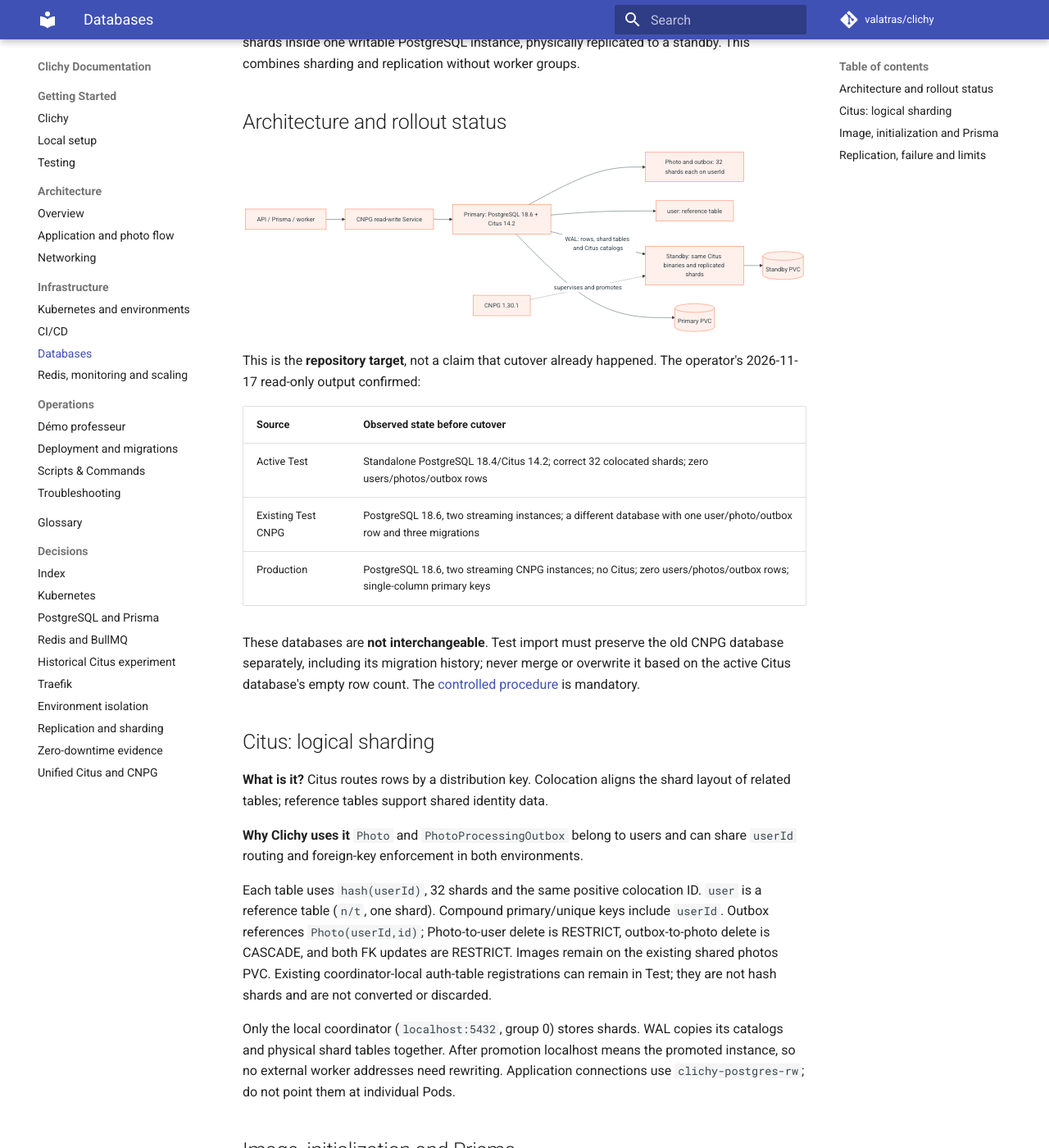
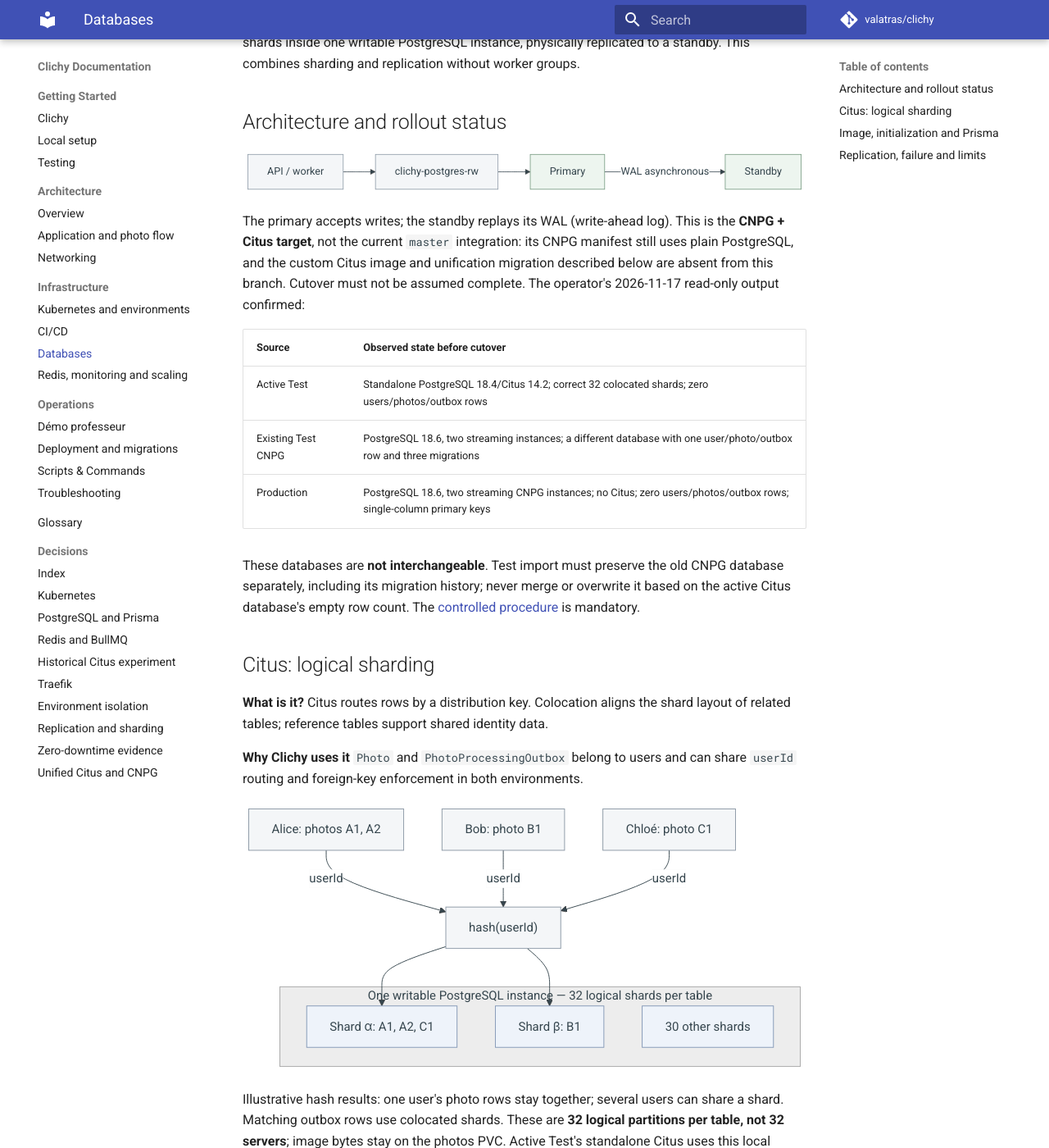
Before and after one commit to Valatras/clichy, an MkDocs documentation site: the page built from docs/infrastructure/databases.md, in a window 1280 px wide and 1400 px high, scrolled down 233 px. Shown: the whole window at 82% size. Built offline with MkDocs 1.6.1 and Material for MkDocs 9.7.7, drawn with Linux system fonts in a browser that asks for light colours; comment, search, counter and statistics services are not loaded; some of the changed text lies outside the part shown.

Commit message:
docs: update architecture diagrams and improve migration references in documentation

````diff
--- a/docs/infrastructure/databases.md
+++ b/docs/infrastructure/databases.md
@@ -11,17 +11,19 @@ replicated to a standby. This combines sharding and replication without worker g
 
 ```mermaid
 flowchart LR
-  App[API / Prisma / worker] --> RW[CNPG read-write Service]
-  RW --> Primary[Primary: PostgreSQL 18.6 + Citus 14.2]
-  Primary --> Shards[Photo and outbox: 32 shards each on userId]
-  Primary --> Users[user: reference table]
-  Primary -->|WAL: rows, shard tables and Citus catalogs| Standby[Standby: same Citus binaries and replicated shards]
-  Primary --> PV1[(Primary PVC)]
-  Standby --> PV2[(Standby PVC)]
-  Operator[CNPG 1.30.1] -. supervises and promotes .-> Standby
+  classDef default fill:#f4f6f8,stroke:#8b98a5,color:#273746
+  API[API / worker] --> RW[clichy-postgres-rw]
+  RW --> P[Primary]
+  P -->|WAL asynchronous| S[Standby]
+  classDef database fill:#edf5ef,stroke:#72977d,color:#203a29
+  class P,S database
 ```
 
-This is the **repository target**, not a claim that cutover already happened.
+The primary accepts writes; the standby replays its WAL (write-ahead log).
+This is the **CNPG + Citus target**, not the current `master` integration:
+its CNPG manifest still uses plain PostgreSQL, and the custom Citus image and
+unification migration described below are absent from this branch. Cutover
+must not be assumed complete.
 The operator's 2026-11-17 read-only output confirmed:
 
 | Source | Observed state before cutover |
@@ -42,6 +44,29 @@ shard layout of related tables; reference tables support shared identity data.
 
 **Why Clichy uses it** `Photo` and `PhotoProcessingOutbox` belong to users and can
 share `userId` routing and foreign-key enforcement in both environments.
+
+```mermaid
+flowchart TB
+  classDef default fill:#f4f6f8,stroke:#8b98a5,color:#273746
+  A["Alice: photos A1, A2"] -->|userId| H["hash(userId)"]
+  B["Bob: photo B1"] -->|userId| H
+  C["Chloé: photo C1"] -->|userId| H
+  subgraph PG["One writable PostgreSQL instance — 32 logical shards per table"]
+    S1["Shard α: A1, A2, C1"]
+    S2["Shard β: B1"]
+    Rest["30 other shards"]
+  end
+  H --> S1
+  H --> S2
+  classDef shard fill:#eef3fa,stroke:#8297b5,color:#24364d
+  class S1,S2,Rest shard
+```
+
+Illustrative hash results: one user's photo rows stay together; several users
+can share a shard. Matching outbox rows use colocated shards. These are **32
+logical partitions per table, not 32 servers**; image bytes stay on the photos
+PVC. Active Test's standalone Citus uses this local layout; CNPG + Citus remains
+the target integration. A standby copies the data rather than splitting it.
 
 Each table uses `hash(userId)`, 32 shards and the same positive colocation ID.
 `user` is a reference table (`n/t`, one shard). Compound primary/unique keys
@@ -92,6 +117,21 @@ standby writable. Failover is recovery after failure, not a backup.
 **Why Clichy uses it** CNPG maintains two instances and redirects its read-write
 Service after promotion. Clients must reconnect; interrupted jobs may retry.
 
+```mermaid
+flowchart LR
+  classDef default fill:#f4f6f8,stroke:#8b98a5,color:#273746
+  F["Primary unavailable"] --> C["CNPG detects failure"]
+  C --> P["Promote standby to primary"]
+  P --> RW["Redirect -rw Service"]
+  RW --> A["API / worker reconnect"]
+  classDef action fill:#edf5ef,stroke:#72977d,color:#203a29
+  class P,RW action
+```
+
+This shows the **failover principle**, not a verified Clichy Kubernetes test.
+The promoted standby accepts new writes; asynchronous replication can lose
+commits not yet received. Both instances on valtask are lost if that host fails.
+
 Two 2 GiB PVCs and the existing CPU/memory budgets are retained. Replication is
 asynchronous: recent commits may be lost if the primary fails before replay.
 All instances share valtask's disk/host; this is neither horizontal capacity
````
Also changed, not shown: docs/architecture/application.md (+15 -17 lines), docs/infrastructure/ci-cd.md (+19 -10 lines), docs/infrastructure/kubernetes.md (+19 -0 lines), docs/operations/demo.md (+2 -2 lines).
